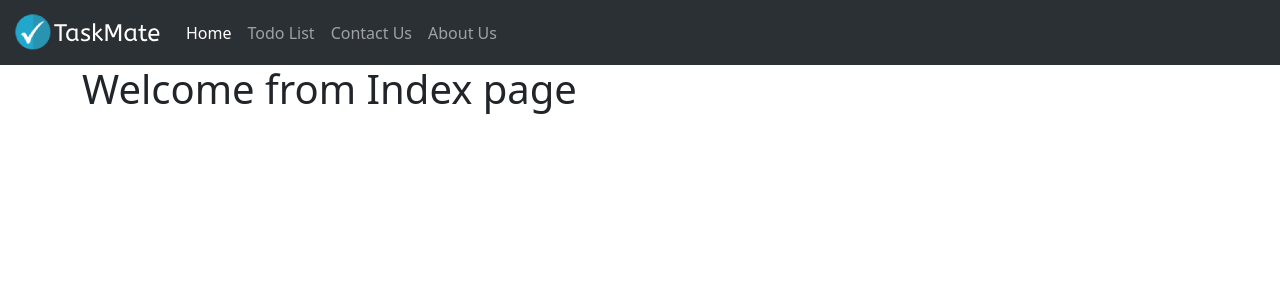
After one commit to Poojan26/todo-list, a Django app: page / in a window 1280 px wide. The commit adds this page. Shown: the top 300 px of the page. Run offline with Django 5.2, Linux system fonts and the light colour scheme.

Commit message:
Index page added

```diff
--- a/taskmate/urls.py
+++ b/taskmate/urls.py
@@ -1,8 +1,13 @@
 
 from django.contrib import admin
 from django.urls import path, include
+from todolist_app import views as todolist_views
 
 urlpatterns = [
     path('admin/', admin.site.urls),
-    path('task/', include('todolist_app.urls')),
+
+    path('', todolist_views.index,name='index'),
+    path('todolist/', include('todolist_app.urls')),
+    path('contact', todolist_views.contact, name='contact'),
+    path('about', todolist_views.about, name='about'),
 ]
--- a/templates/base.html
+++ b/templates/base.html
@@ -25,7 +25,7 @@
     <nav class="navbar navbar-expand-lg bg-body-tertiary" data-bs-theme="dark">
 
       <div class="container-fluid">
-        <a class="navbar-brand" href="#"><img src = "{% static "images/logo.png" %}" alt="TaskMate"></a>
+        <a class="navbar-brand" href="{% url 'index' %}"><img src = "{% static "images/logo.png" %}" alt="TaskMate"></a>
         <button
           class="navbar-toggler"
           type="button"
@@ -40,7 +40,7 @@
         <div class="collapse navbar-collapse" id="navbarNav">
           <ul class="navbar-nav">
             <li class="nav-item">
-              <a class="nav-link active" aria-current="page" href="{% url 'todolist' %}">Home</a>
+              <a class="nav-link active" aria-current="page" href="{% url 'index' %}">Home</a>
             </li>
             <li class="nav-item">
               <a class="nav-link" href="{% url 'todolist' %}">Todo List</a>
--- /dev/null
+++ b/todolist_app/templates/index.html
@@ -0,0 +1,12 @@
+{% extends 'base.html' %}
+
+{% block title %}
+    <title>Index Page</title>
+{% endblock title %}
+
+
+{% block content %}
+    <div class= "container">
+        <h1> {{ index_text }} </h1>
+    </div>
+{% endblock content %}
--- a/todolist_app/templates/todolist.html
+++ b/todolist_app/templates/todolist.html
@@ -59,14 +59,14 @@
                 {% for obj in all_tasks %}
                     {% if obj.done%}
                         <tr class="table table-success">
-                            <td>{{obj.id}} | {{obj.task}}</td>
+                            <td>{{obj.task}}</td>
                             <td><a href="{% url 'pending_task' obj.id %}" style="text-decoration: none;">Mark this as pending</a></td>
                             <td><a href="{% url 'edit_task' obj.id %}" style="text-decoration: none;">Edit</a></td>
                             <td><a href="{% url 'delete_task' obj.id %}" style="text-decoration: none;">Delete</a></td>
                         </tr>
                     {% else %}
                         <tr>
-                            <td>{{obj.id}} | {{obj.task}}</td>
+                            <td>{{obj.task}}</td>
                             <td><a href="{% url 'complete_task' obj.id %}" style="text-decoration: none;">Mark this as complete</a></td>
                             <td><a href="{% url 'edit_task' obj.id %}" style="text-decoration: none;">Edit</a></td>
                             <td><a href="{% url 'delete_task' obj.id %}" style="text-decoration: none;">Delete</a></td>
--- a/todolist_app/urls.py
+++ b/todolist_app/urls.py
@@ -7,7 +7,6 @@ urlpatterns = [
     path('edit/<task_id>', views.edit_task, name='edit_task'),
     path('complete/<task_id>', views.complete_task, name='complete_task'),
     path('pending/<task_id>', views.pending_task, name='pending_task'),
-    path('contact', views.contact, name='contact'),
-    path('about', views.about, name='about'),
+
 
 ]
--- a/todolist_app/views.py
+++ b/todolist_app/views.py
@@ -56,6 +56,12 @@ def pending_task(request,task_id):
     task.save()
     return redirect('todolist')
 
+def index(request):
+    context = {
+                'index_text':"Welcome from Index page"
+               }
+
+    return render(request,'index.html',context)
 
 
 
```
Also changed, not shown: db.sqlite3.
